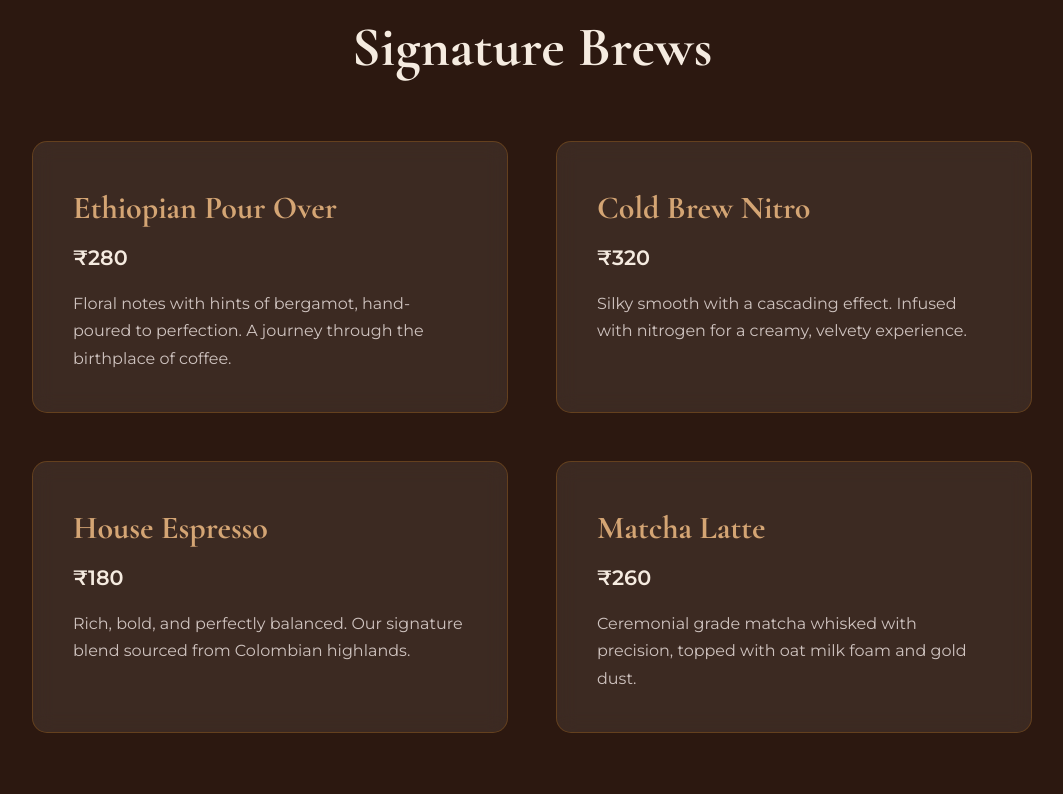
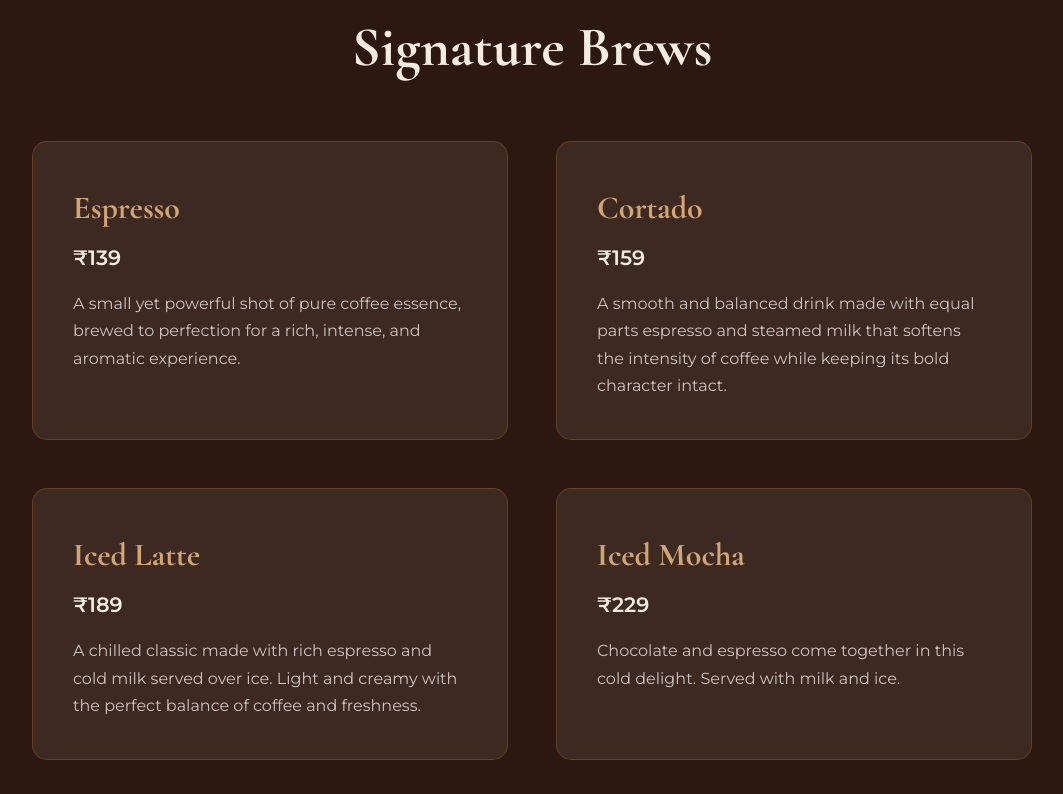
Before and after one commit to ahlkriday/The-Coffee-Bistro, a plain HTML site: page index.html in a window 1280 px wide. Shown: the part 2576-3370 px from the top of the page, without its empty margins (108-1171 px from the left). Drawn offline with nearby package versions, Linux system fonts and the light colour scheme.

Commit message:
Add files via upload

```diff
--- a/index.html
+++ b/index.html
@@ -78,24 +78,24 @@
         <h2 class="fade-in">Signature Brews</h2>
         <div class="menu-items">
             <div class="menu-item fade-in">
-                <h3>Ethiopian Pour Over</h3>
-                <div class="price">₹280</div>
-                <p>Floral notes with hints of bergamot, hand-poured to perfection. A journey through the birthplace of coffee.</p>
+                <h3>Espresso</h3>
+                <div class="price">₹139</div>
+                <p>A small yet powerful shot of pure coffee essence, brewed to perfection for a rich, intense, and aromatic experience.</p>
             </div>
             <div class="menu-item fade-in">
-                <h3>Cold Brew Nitro</h3>
-                <div class="price">₹320</div>
-                <p>Silky smooth with a cascading effect. Infused with nitrogen for a creamy, velvety experience.</p>
+                <h3>Cortado</h3>
+                <div class="price">₹159</div>
+                <p>A smooth and balanced drink made with equal parts espresso and steamed milk that softens the intensity of coffee while keeping its bold character intact.</p>
             </div>
             <div class="menu-item fade-in">
-                <h3>House Espresso</h3>
-                <div class="price">₹180</div>
-                <p>Rich, bold, and perfectly balanced. Our signature blend sourced from Colombian highlands.</p>
+                <h3>Iced Latte</h3>
+                <div class="price">₹189</div>
+                <p>A chilled classic made with rich espresso and cold milk served over ice. Light and creamy with the perfect balance of coffee and freshness.</p>
             </div>
             <div class="menu-item fade-in">
-                <h3>Matcha Latte</h3>
-                <div class="price">₹260</div>
-                <p>Ceremonial grade matcha whisked with precision, topped with oat milk foam and gold dust.</p>
+                <h3>Iced Mocha</h3>
+                <div class="price">₹229</div>
+                <p>Chocolate and espresso come together in this cold delight. Served with milk and ice.</p>
             </div>
         </div>
         <div class="view-full-menu">
```
